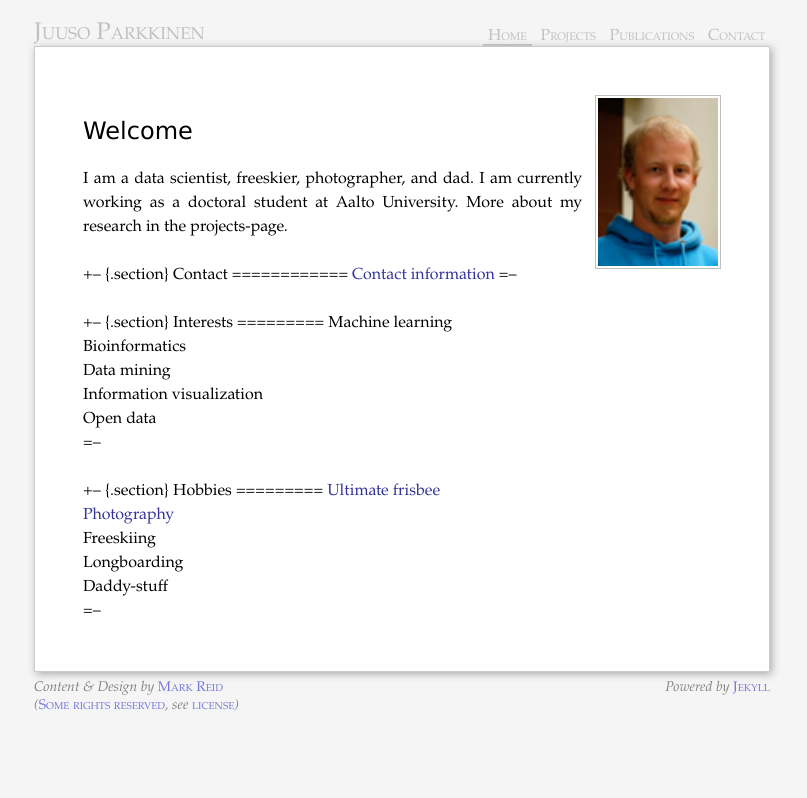
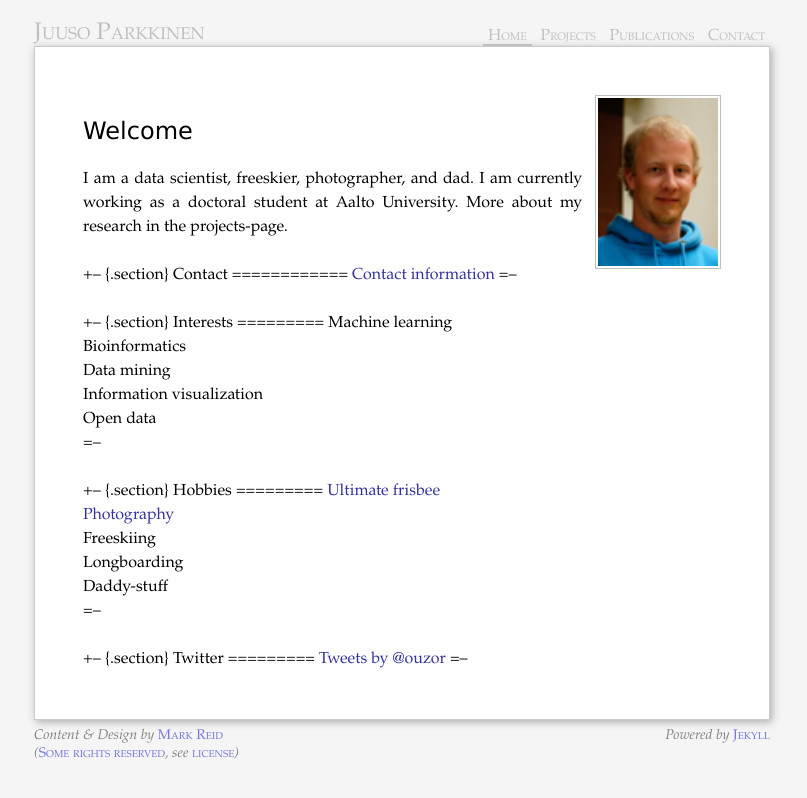
Before and after one commit to ouzor/ouzor.github.com, a Jekyll site: the page built from index.markdown, in a window 1280 px wide. Shown: the top 798 px of the page, without its empty margins (238-1045 px from the left). Built offline with Jekyll 4.4.1, drawn with Linux system fonts in a browser that asks for light colours; Markdown is read by kramdown in place of the engine named in the settings; comment, search, counter and statistics services are not loaded; some of the changed lines change nothing that is shown.

Commit message:
Added Twitter Widget to Home

```diff
--- a/index.markdown
+++ b/index.markdown
@@ -37,3 +37,10 @@
 Longboarding
 Daddy-stuff
 =--
+
++--  {.section}
+Twitter
+=========
+<a class="twitter-timeline" href="https://twitter.com/ouzor" data-widget-id="320845632002723840">Tweets by @ouzor</a>
+<script>!function(d,s,id){var js,fjs=d.getElementsByTagName(s)[0];if(!d.getElementById(id)){js=d.createElement(s);js.id=id;js.src="//platform.twitter.com/widgets.js";fjs.parentNode.insertBefore(js,fjs);}}(document,"script","twitter-wjs");</script>
+=--
```
